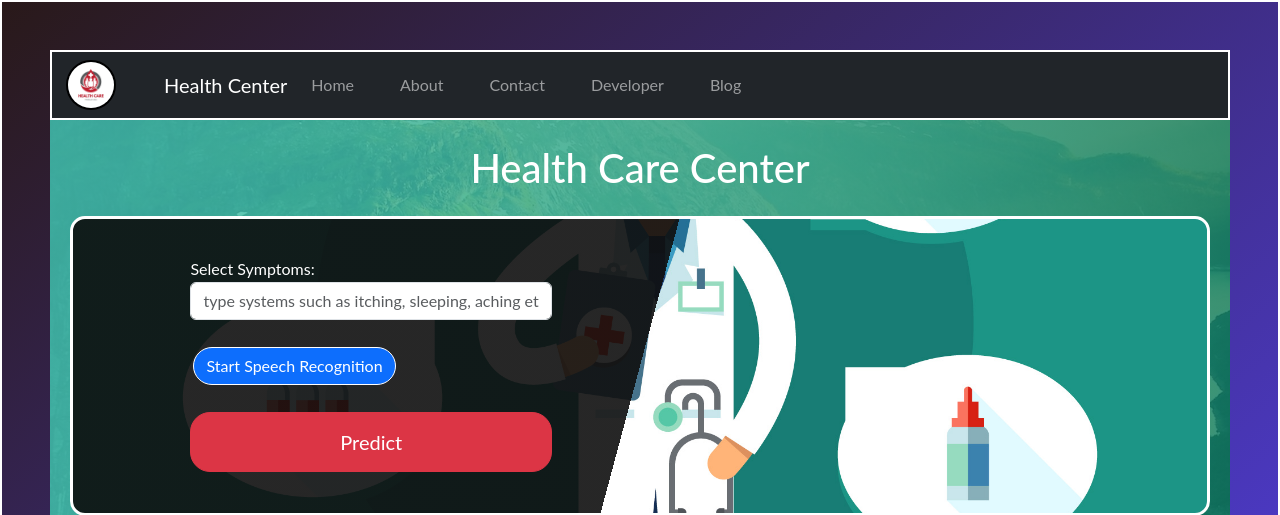
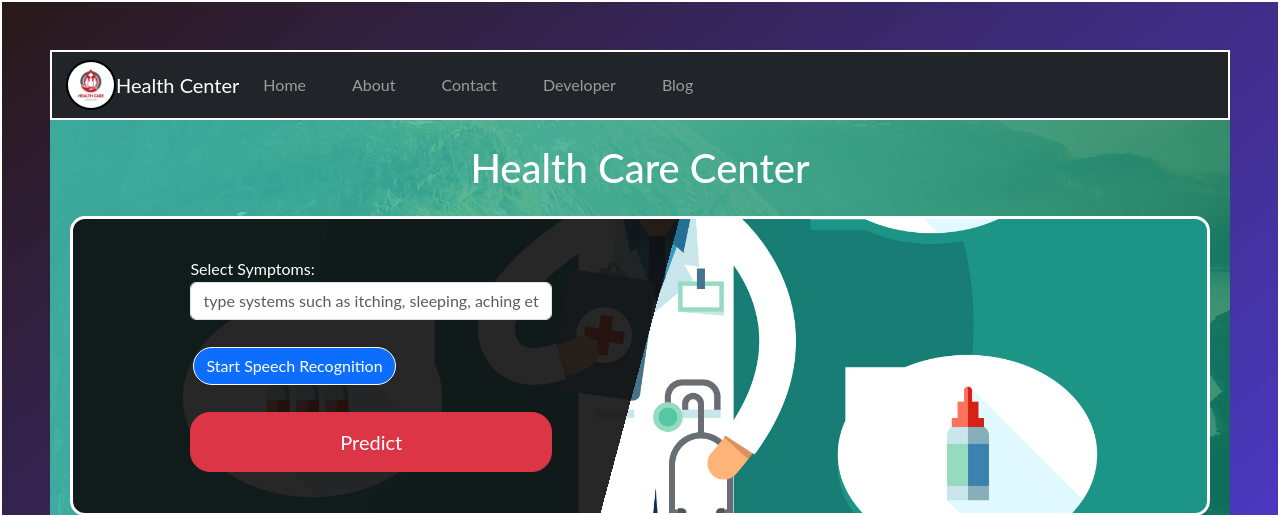
Before and after one commit to Varcoder-123/Health-diease, a Flask app: page / in a window 1280 px wide. Shown: the top 515 px of the page. Run offline with Flask 3, Linux system fonts and the light colour scheme; parts of the project's set-up code (start-up, migrations or seed data) failed here and were passed over.

Commit message:
Update index.html

```diff
--- a/template/index.html
+++ b/template/index.html
@@ -45,7 +45,7 @@
                         <img class="myimg" src="{{ url_for('static', filename='img.png') }}" alt="">
                     </div>
 
-                    <a class="navbar-brand" href="#" style="margin-left: 3rem; color: white;">Health Center</a>
+                    <a class="navbar-brand" href="#" style="color: white;">Health Center</a>
                     <button class="navbar-toggler" type="button" data-bs-toggle="collapse" data-bs-target="#navbarSupportedContent" aria-controls="navbarSupportedContent" aria-expanded="false" aria-label="Toggle navigation">
                         <span class="navbar-toggler-icon"></span>
                     </button>
```
